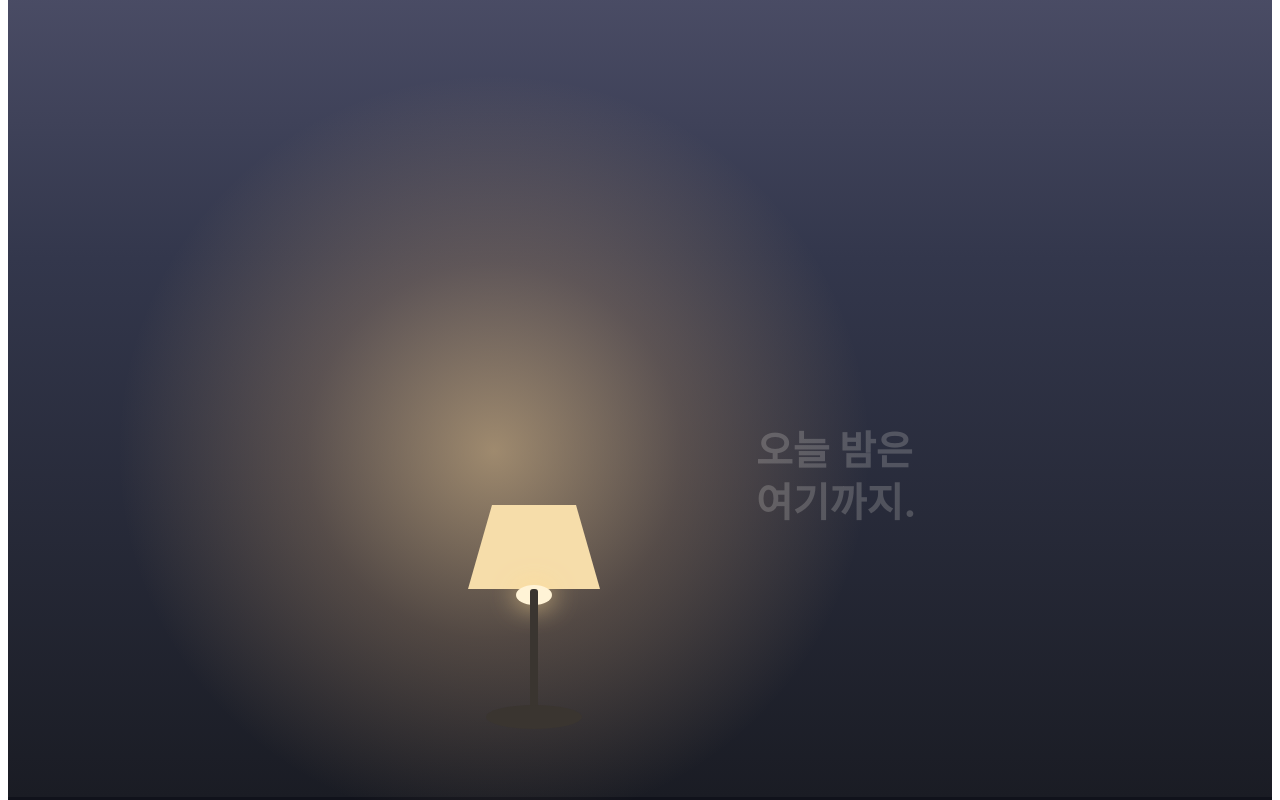
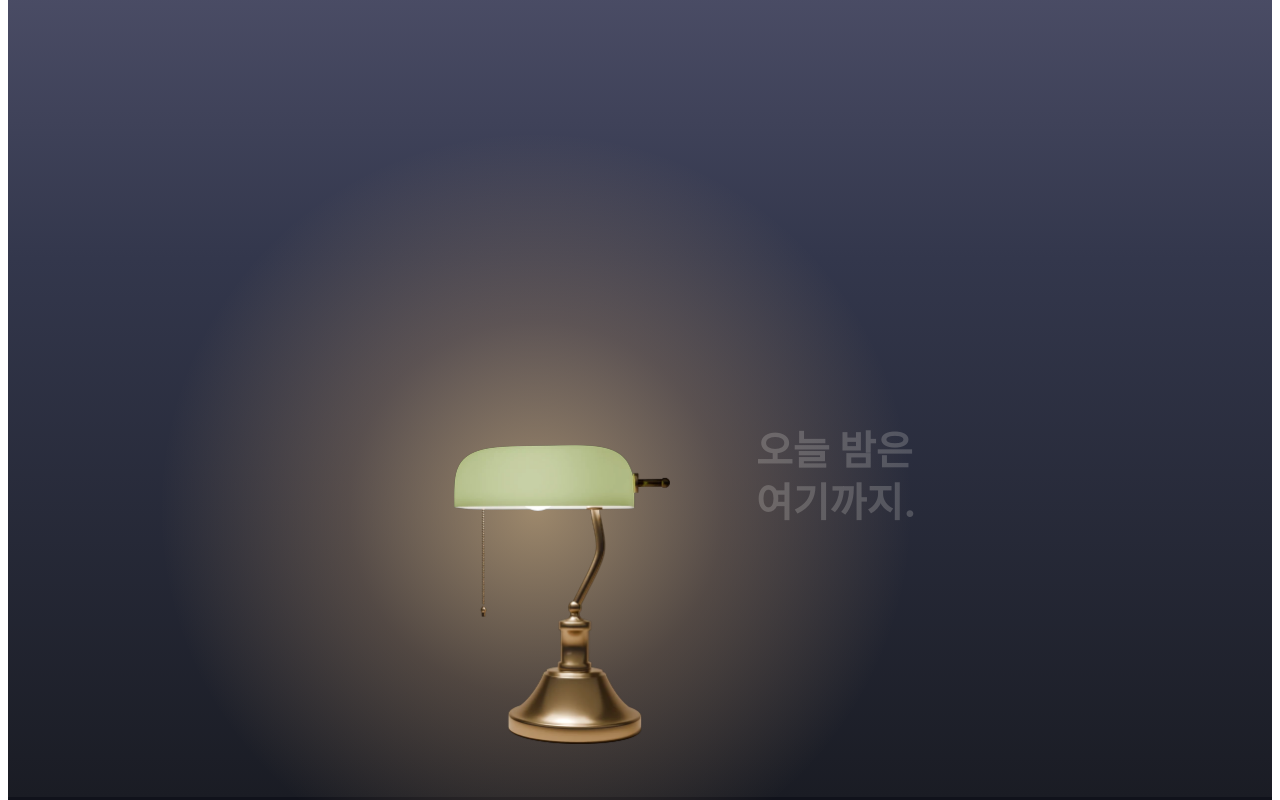
Before and after one commit to Geeseungkyu86/bydose_web, a plain HTML site: page imweb/product-pages/pages/nightnight-mist.html in a window 1280 px wide. Shown: the part 11200-12000 px from the top of the page. Drawn offline with nearby package versions, Linux system fonts and the light colour scheme; a web font is replaced by a local one.

Commit message:
Air page: banker's lamp images (on/off) replace the drawn lamp; glow sits under the shade
Co-Authored-By: Claude Opus 5.5 <noreply@anthropic.com>
Claude-Session: https://claude.ai/code/session_01CaYfR7izSMtbTnLPYM619P

```diff
--- a/imweb/product-pages/pages/nightnight-mist.html
+++ b/imweb/product-pages/pages/nightnight-mist.html
@@ -942,11 +942,13 @@
 .nnm-jy__text--light .nnm-jy__t{color:#F3F1EA}
 .nnm-jy__text--light .nnm-jy__b{color:rgba(243,241,234,.85)}
 .nnm-jy__land{position:relative;display:grid;grid-template-columns:1fr 1fr;align-items:center;min-height:640px;margin-top:200px}
-.nnm-jy__lampglow{position:absolute;left:calc(25% + 170px);top:46%;width:760px;height:760px;transform:translate(-50%,-50%);border-radius:50%;background:radial-gradient(circle,rgba(255,214,150,.55) 0%,rgba(255,200,135,.22) 35%,rgba(255,190,120,0) 70%);transition:opacity 1.6s ease;pointer-events:none}
+.nnm-jy__lampglow{position:absolute;left:calc(25% + 212px);top:55%;width:760px;height:760px;transform:translate(-50%,-50%);border-radius:50%;background:radial-gradient(circle,rgba(255,214,150,.55) 0%,rgba(255,200,135,.22) 35%,rgba(255,190,120,0) 70%);transition:opacity 1.6s ease;pointer-events:none}
 .nnm-jy__dark{position:absolute;inset:-200px 0 0;background:linear-gradient(180deg,rgba(16,18,27,0) 0%,rgba(16,18,27,.85) 30%,#10121B 100%);opacity:0;transition:opacity 1.8s ease;pointer-events:none}
-.nnm-jy__lamp{position:absolute;left:calc(25% + 130px);bottom:52px;z-index:4;pointer-events:auto}
-.nnm-jy[data-lamp="off"] .nnm-lamp__shade{fill:#4A4D5C}
-.nnm-jy[data-lamp="off"] .nnm-lamp__bulb{fill:#5A5D6C;filter:none}
+.nnm-jy__lamp{position:absolute;left:calc(25% + 130px);bottom:52px;z-index:4;pointer-events:auto;width:216px;height:300px;padding:0;border:0;background:none}
+/* 대표 제공 램프 이미지(2026-11-20): 켜짐 위에 꺼짐이 아니라, 꺼짐 위에 켜짐을 두고 켜짐만 흐리게 한다 */
+.nnm-jy__lampimg{position:absolute;inset:0;width:100%;height:100%;object-fit:contain}
+.nnm-jy__lampimg--on{transition:opacity 1.6s ease}
+.nnm-jy[data-lamp="off"] .nnm-jy__lampimg--on{opacity:0}
 .nnm-jy[data-lamp="off"] .nnm-jy__lampglow{opacity:0}
 .nnm-jy[data-lamp="off"] .nnm-jy__dark{opacity:1}
 .nnm-jy__end{grid-column:2;opacity:.2;transition:opacity 1.8s ease .4s}
@@ -956,8 +958,8 @@
 @media (max-width:768px){
   .nnm-jy__shot{border-radius:14px;font-size:0}
   .nnm-jy__land{display:block;min-height:440px;margin-top:96px}
-  .nnm-jy__lampglow{left:50%;width:420px;height:420px}
-  .nnm-jy__lamp{left:auto;right:var(--pad);bottom:40px;width:110px;height:180px}
+  .nnm-jy__lampglow{left:calc(100% - var(--pad) - 89px);top:55%;width:420px;height:420px}
+  .nnm-jy__lamp{left:auto;right:var(--pad);bottom:40px;width:144px;height:200px}
   .nnm-jy__end{position:absolute;left:88px;top:40px;padding:0}
 }
 .nnm-jy__shot.has-img{border:0;background:none;border-radius:0}
@@ -1244,12 +1246,8 @@
         <div class="nnm-jy__lampglow" aria-hidden="true"></div>
         <div class="nnm-jy__dark" aria-hidden="true"></div>
         <button type="button" class="nnm-lamp nnm-jy__lamp" aria-pressed="true" aria-label="램프 끄기">
-          <svg viewBox="0 0 160 260" aria-hidden="true">
-            <path class="nnm-lamp__shade" d="M38 20 H122 L146 104 H14 Z"/>
-            <ellipse class="nnm-lamp__bulb" cx="80" cy="110" rx="18" ry="10"/>
-            <rect class="nnm-lamp__stem" x="76" y="104" width="8" height="120" rx="3"/>
-            <ellipse class="nnm-lamp__base" cx="80" cy="232" rx="48" ry="12"/>
-          </svg>
+          <img class="nnm-jy__lampimg nnm-jy__lampimg--off" src="/imweb/product-pages/assets/air/lamp-off.webp" alt="" width="433" height="600">
+          <img class="nnm-jy__lampimg nnm-jy__lampimg--on" src="/imweb/product-pages/assets/air/lamp-on.webp" alt="" width="433" height="600">
         </button>
         <div class="nnm-jy__text nnm-jy__text--light nnm-jy__end">
           <div class="nnm-jy__t">오늘 밤은<br>여기까지.</div>
```
Also changed, not shown: imweb/product-pages/assets/air/lamp-off.webp (added), imweb/product-pages/assets/air/lamp-on.webp (added).
